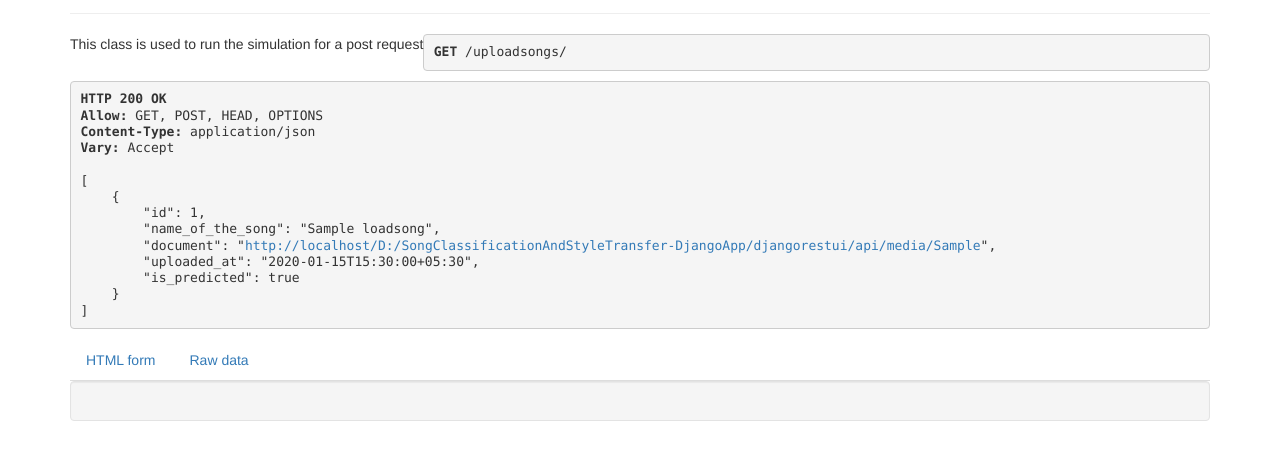
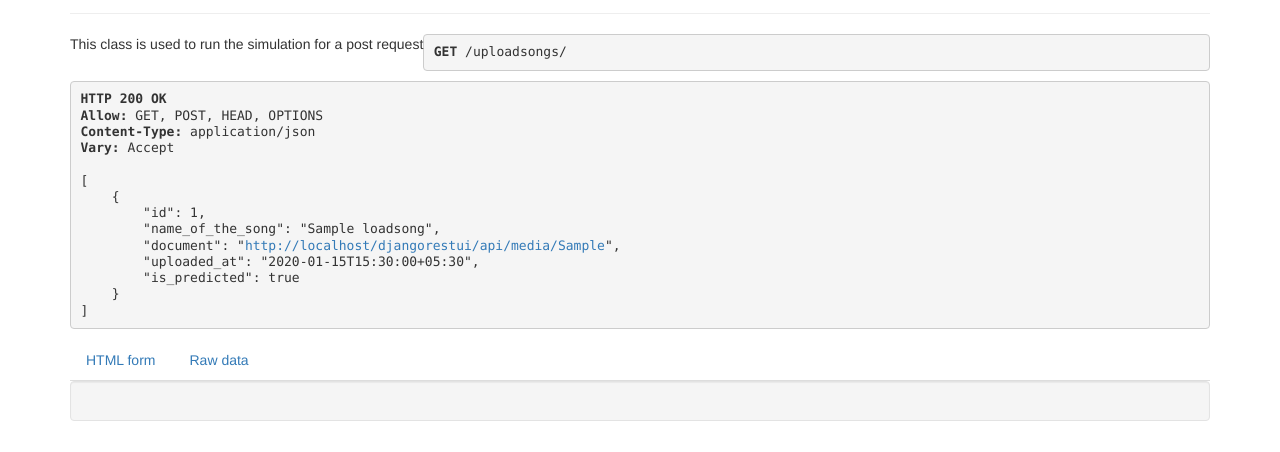
Before and after one commit to SCK22/SongClassificationAndStyleTransfer-DockerApp, a Django app: the page made by djangorestui/api/views.py in a window 1280 px wide. Shown: the part 247-699 px from the top of the page. Run offline with Django 3.2, Linux system fonts and the light colour scheme; tables that the repository leaves empty hold one stand-in row (Sample ...); some libraries are stand-ins or nearby versions.

Commit message:
dockerize app

```diff
--- a/djangorestui/api/templates/main/uploadedsongs.html
+++ b/djangorestui/api/templates/main/uploadedsongs.html
@@ -40,7 +40,7 @@
                     <div class='row'>
                         <!-- {{s}} -->
                         <audio controls style = "width : 250px;">
-                            <source src="/home/jarvis/work/GEM2/djangorestui/api/media/{{s}}" type="audio/mp3">
+                            <source src="../../../../code/djangorestui/api/media/" type="audio/mp3">
                             Your browser does not support the audio element.
                         </audio>
                     </div>
--- a/djangorestui/api/views.py
+++ b/djangorestui/api/views.py
@@ -24,13 +24,12 @@ def simple_upload(request):
     if request.method == 'POST' and request.FILES['myfile']:
         myfile = request.FILES['myfile']
         fs = FileSystemStorage()
-
         filename = fs.save(myfile.name, myfile)
         uploaded_file_url = fs.url(filename)
-        for i in os.listdir('../djangorestui/api/media'):
+        for i in os.listdir('../'):
           if i == filename:
-            src = '../djangorestui/api/media' + i
-            dst = '../djangorestui/api/media' + make_names(i)
+            src = './djangorestui/api/media/' + i
+            dst = './djangorestui/api/media/' + make_names(i)
             os.rename(src,dst)
 
         return render(request, 'main/sample_upload.html', {
@@ -159,7 +158,7 @@ def run_model(request):
 
 def return_plot(request):
   if(request.GET.get('waveplot')) or (request.GET.get('spectogram')):
-    song_path = 'D:\\SongClassificationAndStyleTransfer-DjangoApp\\djangorestui\\api\\media'
+    song_path = "code/djangorestui/api/media/"
     song_name = request.GET.get('song_box')
     y,sr = load_song(song_path, song_name)
     print(y)
--- a/djangorestui/djangorestui/settings.py
+++ b/djangorestui/djangorestui/settings.py
@@ -46,8 +46,9 @@ INTERNAL_HOSTS = ['']
 #         except dns.exception.Timeout:
 #             print('Unable to resolve %r, skipping' % host)
 
-MEDIA_ROOT = 'D:/SongClassificationAndStyleTransfer-DjangoApp/djangorestui/api/media/'
-MEDIA_URL = 'D:/SongClassificationAndStyleTransfer-DjangoApp/djangorestui/api/media/'
+MEDIA_ROOT = './djangorestui/api/media/'
+MEDIA_URL = './djangorestui/api/media/'
+print("MEDIA_ROOT", MEDIA_ROOT)
 
 # STATIC_ROOT = os.path.join(BASE_DIR, ‘staticfiles’)
 # Application definition
--- a/docker-compose.yml
+++ b/docker-compose.yml
@@ -8,3 +8,4 @@ services:
       - .:/code
     ports:
       - "8000:8000"
+# -v: /api/media:/code/djangorestui/api/media
```
Also changed, not shown: 4 other files.
